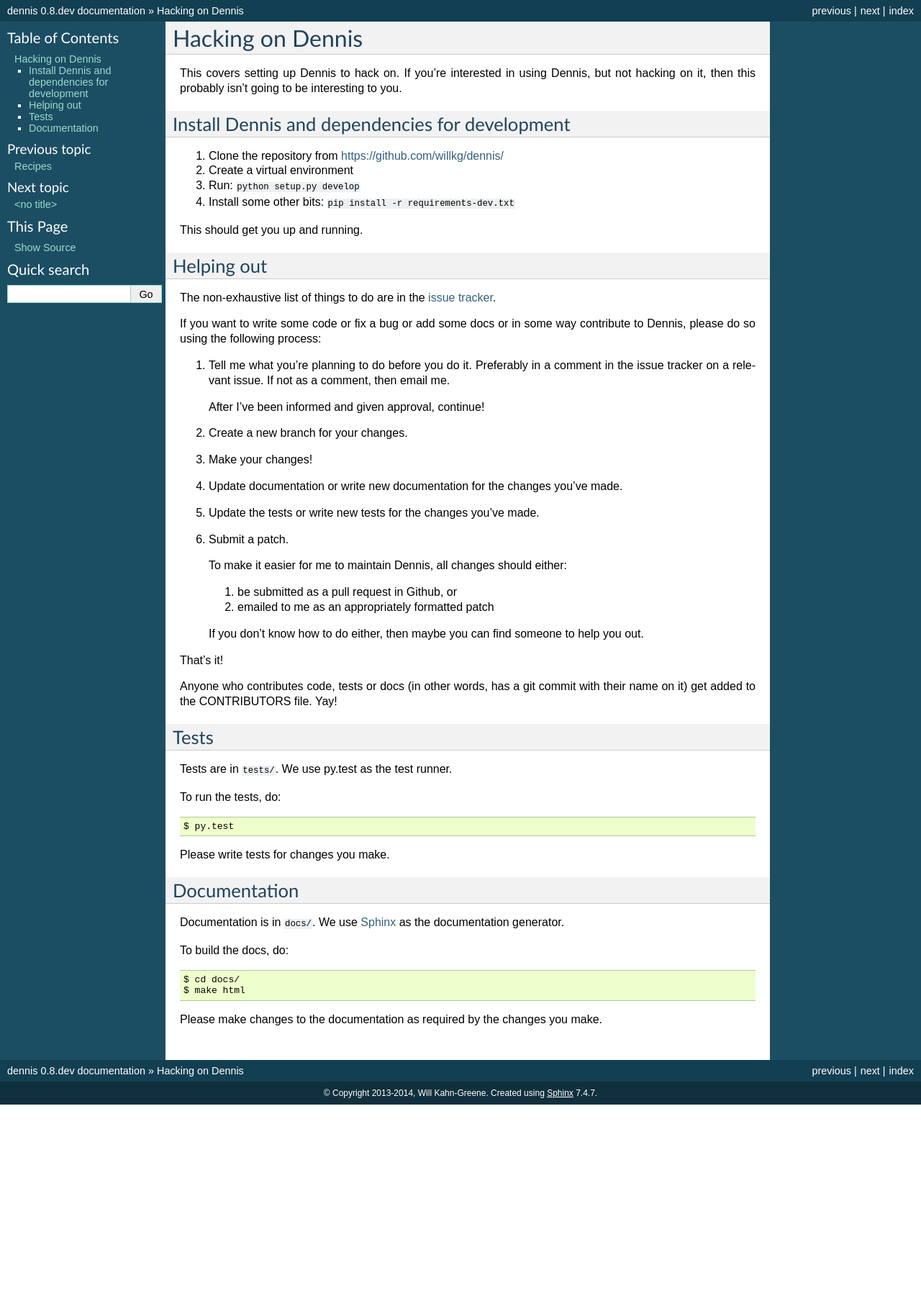
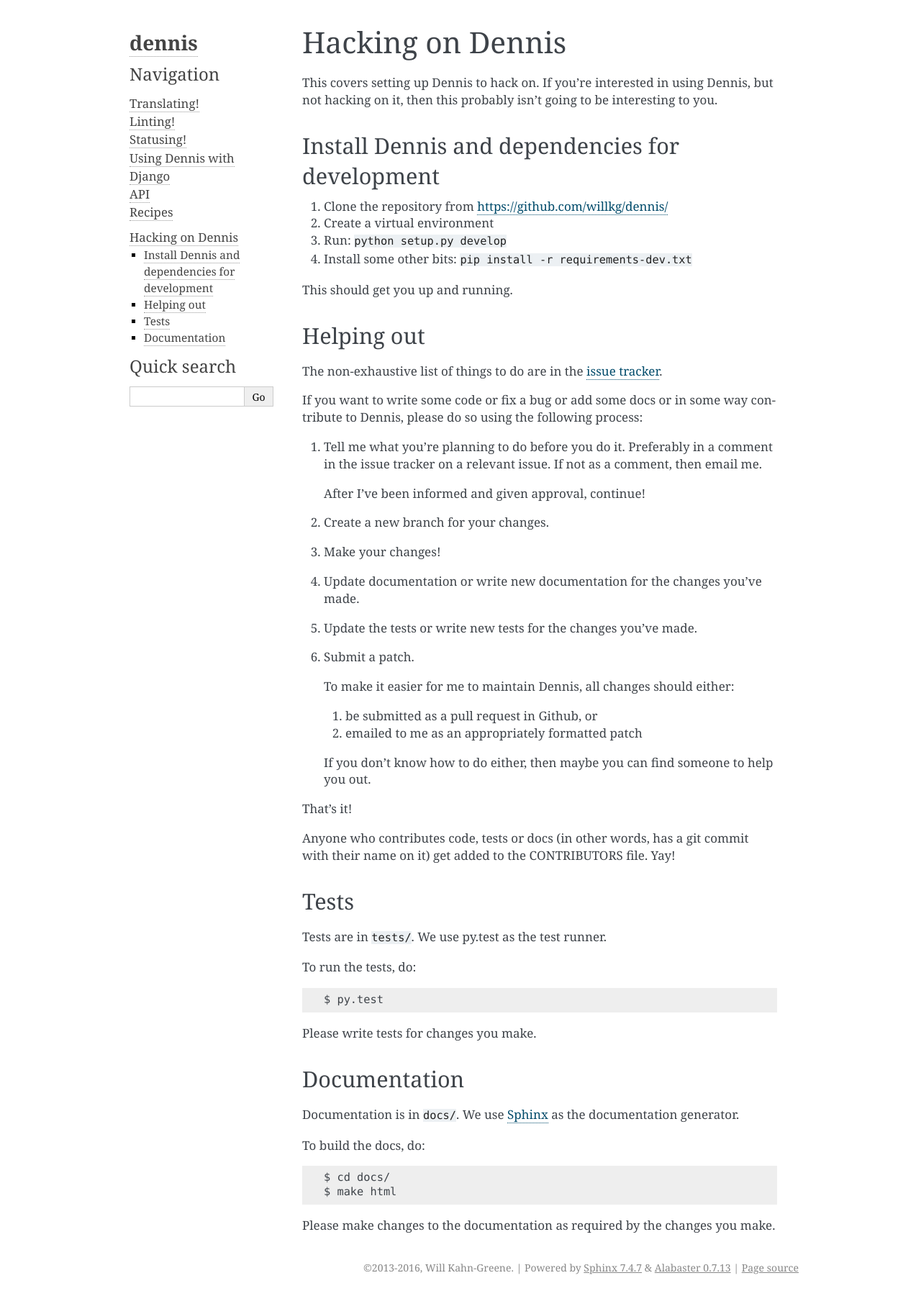
Before and after one commit to mozilla/dennis, a Sphinx documentation site: the page built from docs/hacking.rst, in a window 1280 px wide. Shown: the whole page at 72% size. Built offline with Sphinx 7.4.7, drawn with Linux system fonts in a browser that asks for light colours; before the commit the page ends 1535 px from its top, so only the background shows below that.

Commit message:
Switch to alabasterr theme
Fixes #75

```diff
--- a/docs/conf.py
+++ b/docs/conf.py
@@ -17,7 +17,7 @@
 # If extensions (or modules to document with autodoc) are in another directory,
 # add these directories to sys.path here. If the directory is relative to the
 # documentation root, use os.path.abspath to make it absolute, like shown here.
-#sys.path.insert(0, os.path.abspath('.'))
+sys.path.insert(0, os.path.abspath('..'))
 
 # -- General configuration -----------------------------------------------------
 
@@ -42,7 +42,7 @@
 
 # General information about the project.
 project = u'dennis'
-copyright = u'2013-2014, Will Kahn-Greene'
+copyright = u'2013-2016, Will Kahn-Greene'
 
 # The version info for the project you're documenting, acts as replacement for
 # |version| and |release|, also used in various other places throughout the
@@ -97,7 +97,7 @@
 
 # The theme to use for HTML and HTML Help pages.  See the documentation for
 # a list of builtin themes.
-html_theme = 'classic'
+html_theme = 'alabaster'
 
 # Theme options are theme-specific and customize the look and feel of a theme
 # further.  For a list of options available for each theme, see the
@@ -137,7 +137,14 @@
 #html_use_smartypants = True
 
 # Custom sidebar templates, maps document names to template names.
-#html_sidebars = {}
+html_sidebars = {
+    '**': [
+        'about.html',
+        'navigation.html',
+        'relations.html',
+        'searchbox.html',
+    ]
+}
 
 # Additional templates that should be rendered to pages, maps page names to
 # template names.
```
